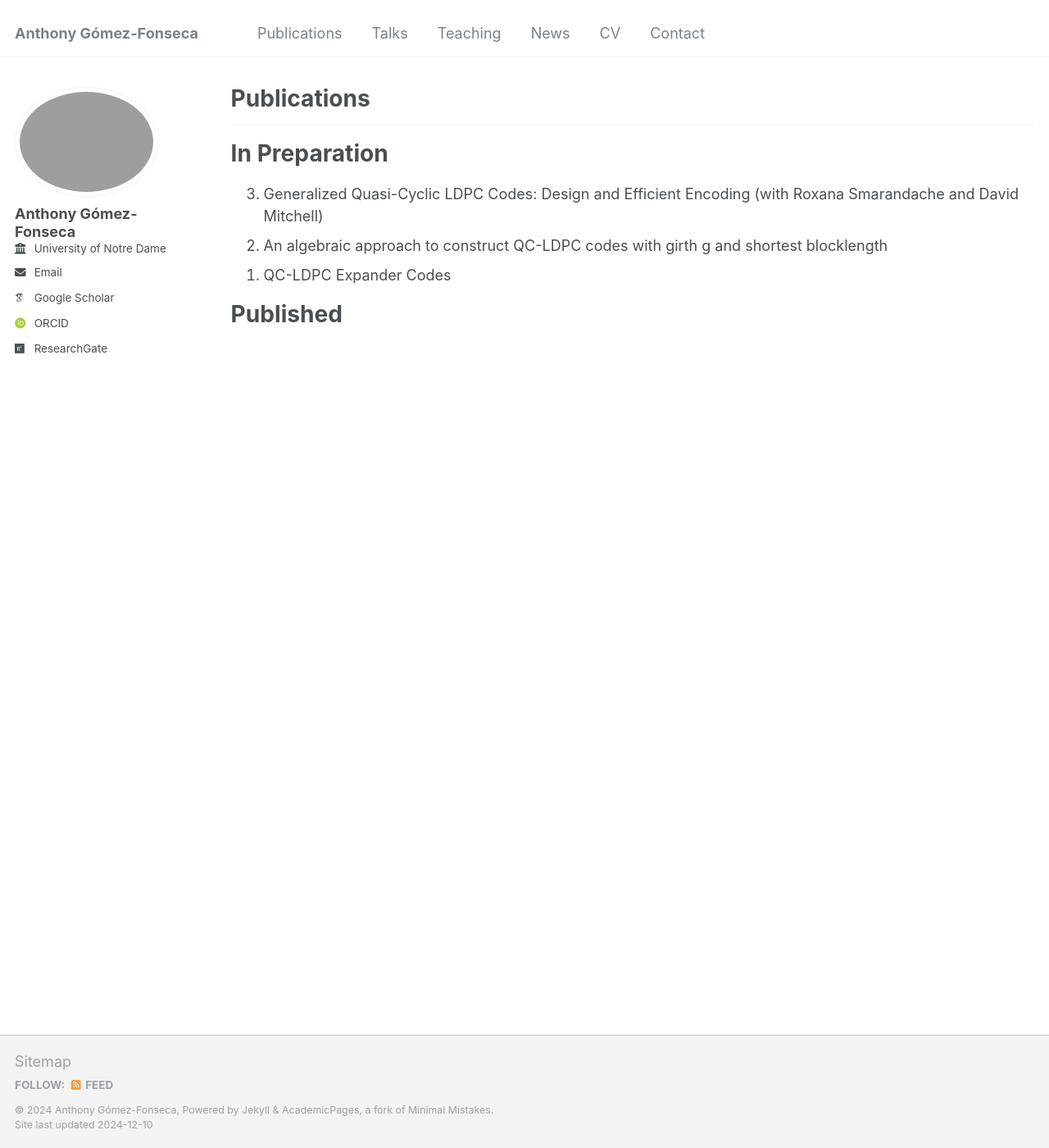
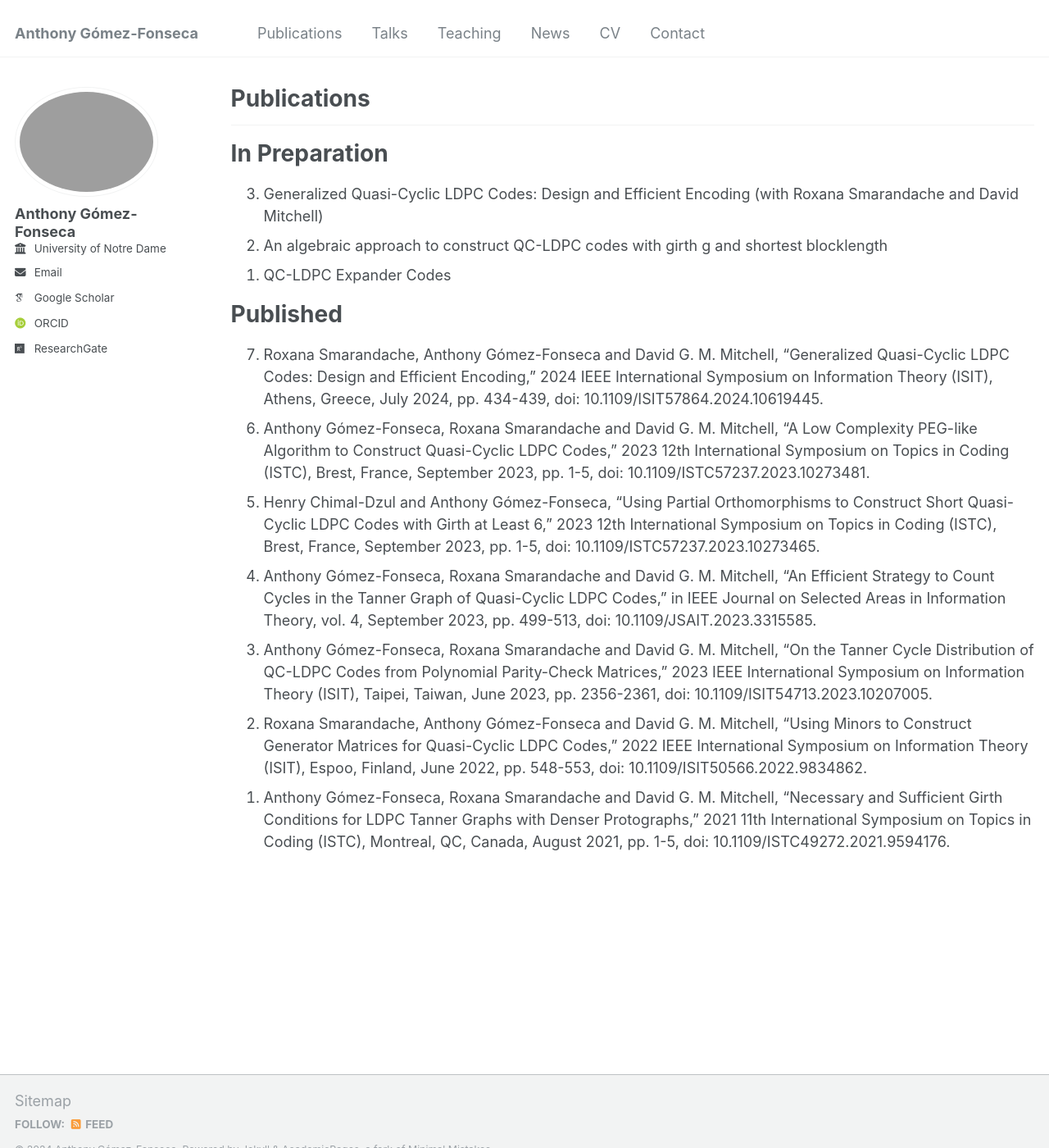
Before and after one commit to gomezfonsecaa/Anthony, a Jekyll site: the page built from _pages/publications.md, in a window 1280 px wide and 1400 px high. Shown: the whole window at 82% size. Built offline with Jekyll 4.4.1, drawn with Linux system fonts in a browser that asks for light colours; some web fonts are replaced.

Commit message:
Update publications.md

```diff
--- a/_pages/publications.md
+++ b/_pages/publications.md
@@ -19,3 +19,12 @@ In Preparation
 
 Published
 ======
+
+0. Roxana Smarandache, Anthony Gómez-Fonseca and David G. M. Mitchell, “Generalized Quasi-Cyclic LDPC Codes: Design and Efficient Encoding,” 2024 IEEE International Symposium on Information Theory (ISIT), Athens, Greece, July 2024, pp. 434-439, doi: 10.1109/ISIT57864.2024.10619445.
+0. Anthony Gómez-Fonseca, Roxana Smarandache and David G. M. Mitchell, “A Low Complexity PEG-like Algorithm to Construct Quasi-Cyclic LDPC Codes,” 2023 12th International Symposium on Topics in Coding (ISTC), Brest, France, September 2023, pp. 1-5, doi: 10.1109/ISTC57237.2023.10273481.
+0. Henry Chimal-Dzul and Anthony Gómez-Fonseca, “Using Partial Orthomorphisms to Construct Short Quasi-Cyclic LDPC Codes with Girth at Least 6,” 2023 12th International Symposium on Topics in Coding (ISTC), Brest, France, September 2023, pp. 1-5, doi: 10.1109/ISTC57237.2023.10273465.
+0. Anthony Gómez-Fonseca, Roxana Smarandache and David G. M. Mitchell, “An Efficient Strategy to Count Cycles in the Tanner Graph of Quasi-Cyclic LDPC Codes,” in IEEE Journal on Selected Areas in Information Theory, vol. 4, September 2023, pp. 499-513, doi: 10.1109/JSAIT.2023.3315585.
+0. Anthony Gómez-Fonseca, Roxana Smarandache and David G. M. Mitchell, “On the Tanner Cycle Distribution of QC-LDPC Codes from Polynomial Parity-Check Matrices,” 2023 IEEE International Symposium on Information Theory (ISIT), Taipei, Taiwan, June 2023, pp. 2356-2361, doi: 10.1109/ISIT54713.2023.10207005.
+0. Roxana Smarandache, Anthony Gómez-Fonseca and David G. M. Mitchell, “Using Minors to Construct Generator Matrices for Quasi-Cyclic LDPC Codes,” 2022 IEEE International Symposium on Information Theory (ISIT), Espoo, Finland, June 2022, pp. 548-553, doi: 10.1109/ISIT50566.2022.9834862.
+0. Anthony Gómez-Fonseca, Roxana Smarandache and David G. M. Mitchell, “Necessary and Sufficient Girth Conditions for LDPC Tanner Graphs with Denser Protographs,” 2021 11th International Symposium on Topics in Coding (ISTC), Montreal, QC, Canada, August 2021, pp. 1-5, doi: 10.1109/ISTC49272.2021.9594176.
+{: reversed="reversed"}
```
